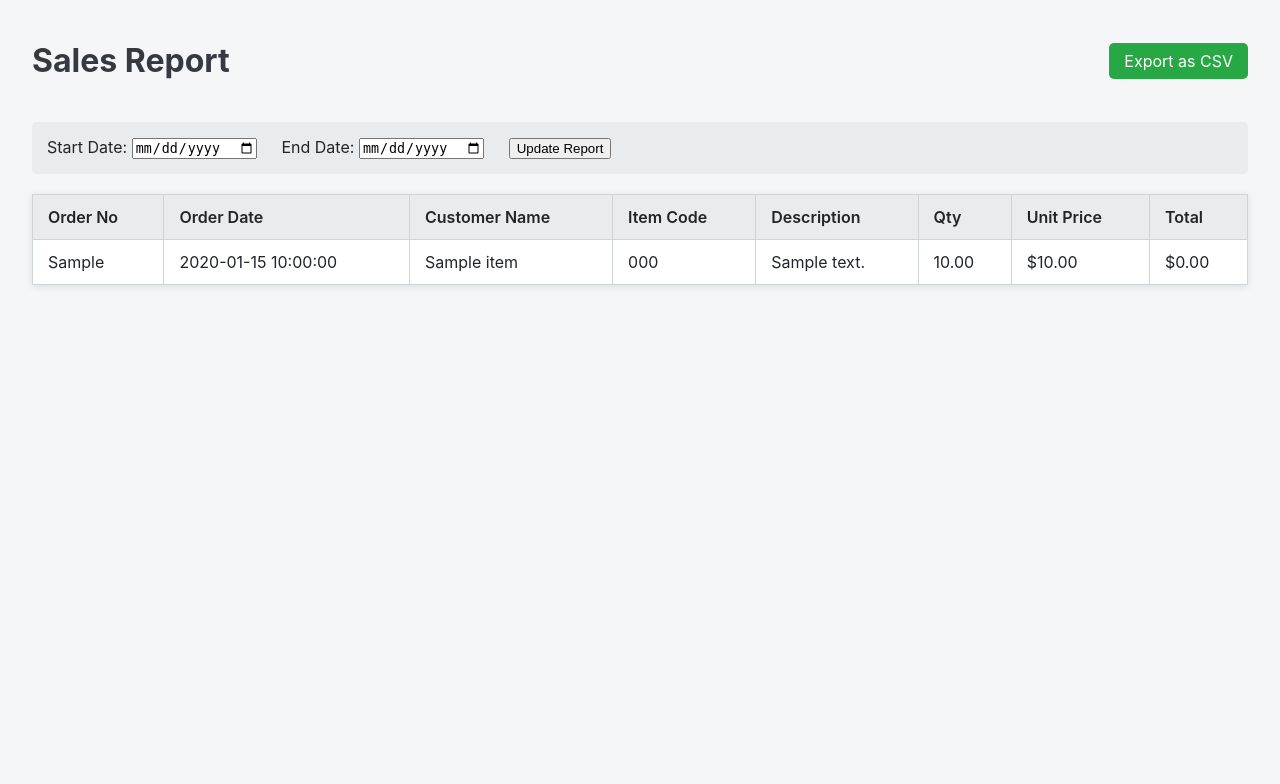
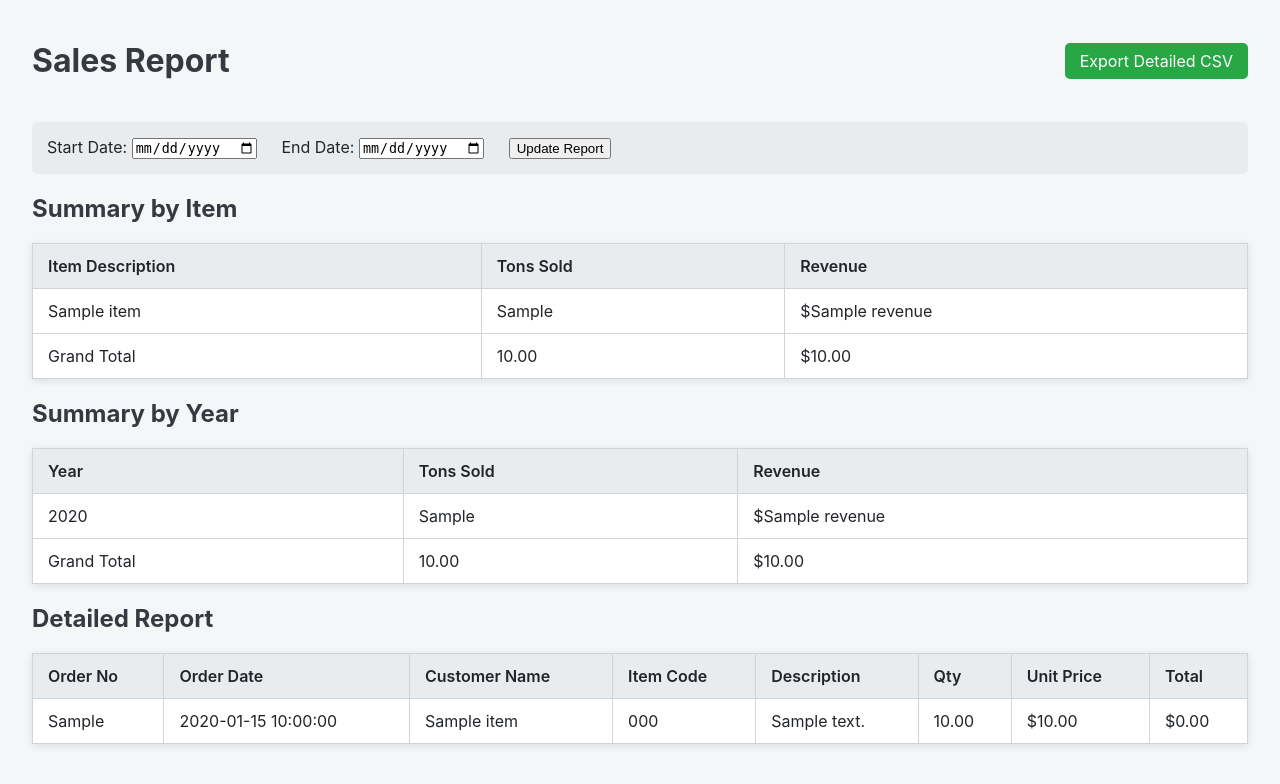
Before and after one commit to hamnertime/Operations-Dashboard, a Flask app: template templates/sales_report.html in a window 1280 px wide. Shown: the part 56-840 px from the top of the page. Before the commit the page ends 343 px from the top, so only its background shows below. Run offline with Flask 3, Linux system fonts and the light colour scheme; the template is opened without the code that fills it: most values are stand-ins (such as "Sample title", 1, 10 or a date in 2020); parts of the project's set-up code (start-up, migrations or seed data) failed here and were passed over.

Commit message:
Better sales reprot

```diff
--- a/main.py
+++ b/main.py
@@ -8,6 +8,7 @@ from flask import Flask, render_template, request, redirect, url_for, flash, ses
 import io
 import csv
 from apscheduler.schedulers.background import BackgroundScheduler
+from collections import defaultdict
 
 try:
     from sqlcipher3 import dbapi2 as sqlite3
@@ -19,6 +20,16 @@ DATABASE = 'operations_dashboard.db'
 app = Flask(__name__)
 app.secret_key = os.urandom(24)
 scheduler = BackgroundScheduler()
+
+# --- Custom Jinja2 Filter ---
+def format_with_commas(value):
+    """Formats a number with commas for thousands separation."""
+    if isinstance(value, (int, float)):
+        return "{:,.2f}".format(value)
+    return value
+
+app.jinja_env.filters['commas'] = format_with_commas
+# -----------------------------
 
 def get_db_connection(password):
     if not password: raise ValueError("A database password is required.")
@@ -172,7 +183,7 @@ def new_sieve_test():
 @app.route('/sales-report', methods=['GET', 'POST'])
 def sales_report():
     if 'db_password' not in session: return redirect(url_for('login'))
-    end_date, start_date = datetime.now(), datetime.now() - timedelta(days=7)
+    end_date, start_date = datetime.now(), datetime.now() - timedelta(days=365*2) # Default to 2 years
     if request.method == 'POST':
         try:
             start_date = datetime.strptime(request.form.get('start_date'), '%Y-%m-%d')
@@ -181,7 +192,49 @@ def sales_report():
     try:
         with get_db_connection(session['db_password']) as con:
             report_data = get_sales_report_data(con, start_date.strftime('%Y-%m-%d'), end_date.strftime('%Y-%m-%d'))
-        return render_template('sales_report.html', data=report_data, start_date=start_date.strftime('%Y-%m-%d'), end_date=end_date.strftime('%Y-%m-%d'))
+
+        # --- Aggregation Logic ---
+        summary_by_item = defaultdict(lambda: {'revenue': 0.0, 'tons_sold': 0.0})
+        summary_by_year = defaultdict(lambda: {'revenue': 0.0, 'tons_sold': 0.0})
+
+        for row in report_data:
+            revenue = row['ExtensionAmt'] or 0.0
+            quantity = row['QuantityOrdered'] or 0.0
+
+            # By Item Summary
+            item_desc = row['ItemCodeDesc'] if (row['ItemCodeDesc'] and row['ItemCodeDesc'].strip()) else '(Not Specified)'
+            summary_by_item[item_desc]['revenue'] += revenue
+
+            # Heuristic: Exclude items that are likely not 'products' from tonnage calculation
+            # This is based on your sample output where things like Freight don't have tons.
+            excluded_keywords = ['freight', 'pallet', 'lease', 'dunnage', 'shipping', 'charge', 'fee']
+            if not any(keyword in item_desc.lower() for keyword in excluded_keywords):
+                summary_by_item[item_desc]['tons_sold'] += quantity
+
+            # By Year Summary
+            try:
+                # Assuming OrderDate is in 'YYYY-MM-DD' format
+                order_date = datetime.strptime(row['OrderDate'], '%Y-%m-%d')
+                year = order_date.year
+                summary_by_year[year]['revenue'] += revenue
+                if not any(keyword in item_desc.lower() for keyword in excluded_keywords):
+                     summary_by_year[year]['tons_sold'] += quantity
+            except (TypeError, ValueError):
+                continue # Skip if date is invalid
+
+        # Convert defaultdicts to sorted lists for predictable template rendering
+        sorted_summary_by_item = sorted(summary_by_item.items(), key=lambda item: item[1]['revenue'], reverse=True)
+        sorted_summary_by_year = sorted(summary_by_year.items(), key=lambda item: item[0])
+        # --- End Aggregation ---
+
+        return render_template(
+            'sales_report.html',
+            data=report_data,
+            summary_by_item=sorted_summary_by_item,
+            summary_by_year=sorted_summary_by_year,
+            start_date=start_date.strftime('%Y-%m-%d'),
+            end_date=end_date.strftime('%Y-%m-%d')
+        )
     except (ValueError, ConnectionError) as e:
         flash(f"Database Error: {e}. Please log in again.", 'error'); return redirect(url_for('login'))
 
--- a/templates/sales_report.html
+++ b/templates/sales_report.html
@@ -1,10 +1,29 @@
 {% extends "layout.html" %}
 {% block title %}Sales Report{% endblock %}
+
+{% block head %}
+{{ super() }}
+<style>
+    .report-section { margin-bottom: 40px; }
+    .report-section h2 {
+        border-bottom: 2px solid #e9ecef;
+        padding-bottom: 10px;
+        margin-top: 20px;
+    }
+    .num { text-align: right; }
+    tfoot tr.total-row {
+        font-weight: bold;
+        background-color: #e9ecef;
+        border-top: 2px solid #ced4da;
+    }
+</style>
+{% endblock %}
+
 
 {% block content %}
     <div style="display: flex; justify-content: space-between; align-items: center; margin-bottom: 20px;">
         <h1>Sales Report</h1>
-        <a href="{{ url_for('export_sales_report', start_date=start_date, end_date=end_date) }}" style="padding: 8px 15px; background-color: #28a745; color: white; text-decoration: none; border-radius: 5px;">Export as CSV</a>
+        <a href="{{ url_for('export_sales_report', start_date=start_date, end_date=end_date) }}" style="padding: 8px 15px; background-color: #28a745; color: white; text-decoration: none; border-radius: 5px;">Export Detailed CSV</a>
     </div>
 
     <form method="POST" action="{{ url_for('sales_report') }}" style="margin-bottom: 20px; background-color: #e9ecef; padding: 15px; border-radius: 5px;">
@@ -15,6 +34,73 @@
         <button type="submit" style="margin-left: 20px;">Update Report</button>
     </form>
 
+    <!-- Summary by Item -->
+    <div class="report-section">
+        <h2>Summary by Item</h2>
+        <table>
+            <thead>
+                <tr>
+                    <th>Item Description</th>
+                    <th class="num">Tons Sold</th>
+                    <th class="num">Revenue</th>
+                </tr>
+            </thead>
+            <tbody>
+                {% for item, values in summary_by_item %}
+                <tr>
+                    <td>{{ item }}</td>
+                    <td class="num">{{ values.tons_sold | commas }}</td>
+                    <td class="num">${{ values.revenue | commas }}</td>
+                </tr>
+                {% else %}
+                <tr><td colspan="3" style="text-align: center;">No data for this period.</td></tr>
+                {% endfor %}
+            </tbody>
+            <tfoot>
+                <tr class="total-row">
+                    <td>Grand Total</td>
+                    <td class="num">{{ summary_by_item | sum(attribute='1.tons_sold') | commas }}</td>
+                    <td class="num">${{ summary_by_item | sum(attribute='1.revenue') | commas }}</td>
+                </tr>
+            </tfoot>
+        </table>
+    </div>
+
+    <!-- Summary by Year -->
+    <div class="report-section">
+        <h2>Summary by Year</h2>
+        <table>
+            <thead>
+                <tr>
+                    <th>Year</th>
+                    <th class="num">Tons Sold</th>
+                    <th class="num">Revenue</th>
+                </tr>
+            </thead>
+            <tbody>
+                {% for year, values in summary_by_year %}
+                <tr>
+                    <td>{{ year }}</td>
+                    <td class="num">{{ values.tons_sold | commas }}</td>
+                    <td class="num">${{ values.revenue | commas }}</td>
+                </tr>
+                {% else %}
+                <tr><td colspan="3" style="text-align: center;">No data for this period.</td></tr>
+                {% endfor %}
+            </tbody>
+             <tfoot>
+                <tr class="total-row">
+                    <td>Grand Total</td>
+                    <td class="num">{{ summary_by_year | sum(attribute='1.tons_sold') | commas }}</td>
+                    <td class="num">${{ summary_by_year | sum(attribute='1.revenue') | commas }}</td>
+                </tr>
+            </tfoot>
+        </table>
+    </div>
+
+    <!-- Detailed Report -->
+    <div class="report-section">
+        <h2>Detailed Report</h2>
         <table>
             <thead>
                 <tr>
@@ -23,9 +109,9 @@
                     <th>Customer Name</th>
                     <th>Item Code</th>
                     <th>Description</th>
-                <th>Qty</th>
-                <th>Unit Price</th>
-                <th>Total</th>
+                    <th class="num">Qty</th>
+                    <th class="num">Unit Price</th>
+                    <th class="num">Total</th>
                 </tr>
             </thead>
             <tbody>
@@ -36,9 +122,9 @@
                     <td>{{ row.CustomerName }}</td>
                     <td>{{ row.ItemCode or '' }}</td>
                     <td>{{ row.ItemCodeDesc or '' }}</td>
-                <td>{{ "%.2f"|format(row.QuantityOrdered or 0.0) }}</td>
-                <td>${{ "%.2f"|format(row.UnitPrice or 0.0) }}</td>
-                <td>${{ "%.2f"|format(row.ExtensionAmt or 0.0) }}</td>
+                    <td class="num">{{ (row.QuantityOrdered or 0.0) | commas }}</td>
+                    <td class="num">${{ (row.UnitPrice or 0.0) | commas }}</td>
+                    <td class="num">${{ (row.ExtensionAmt or 0.0) | commas }}</td>
                 </tr>
                 {% else %}
                 <tr>
@@ -47,4 +133,5 @@
                 {% endfor %}
             </tbody>
         </table>
+    </div>
 {% endblock %}
```
Lines whose indentation alone changed are shown as unchanged.
